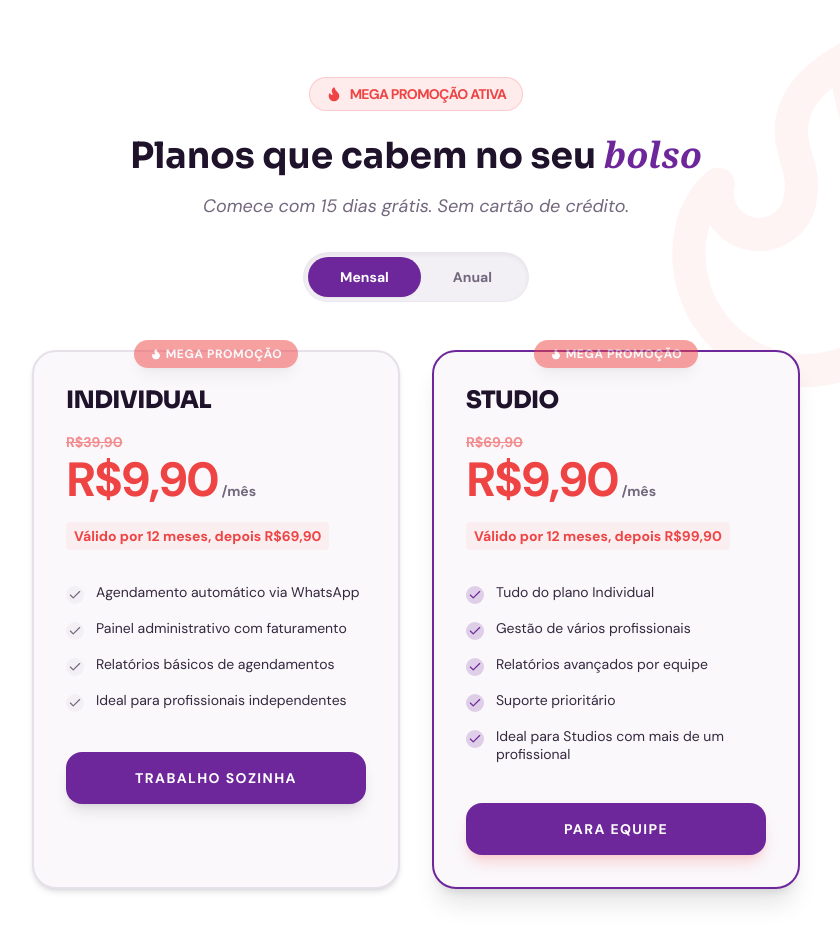
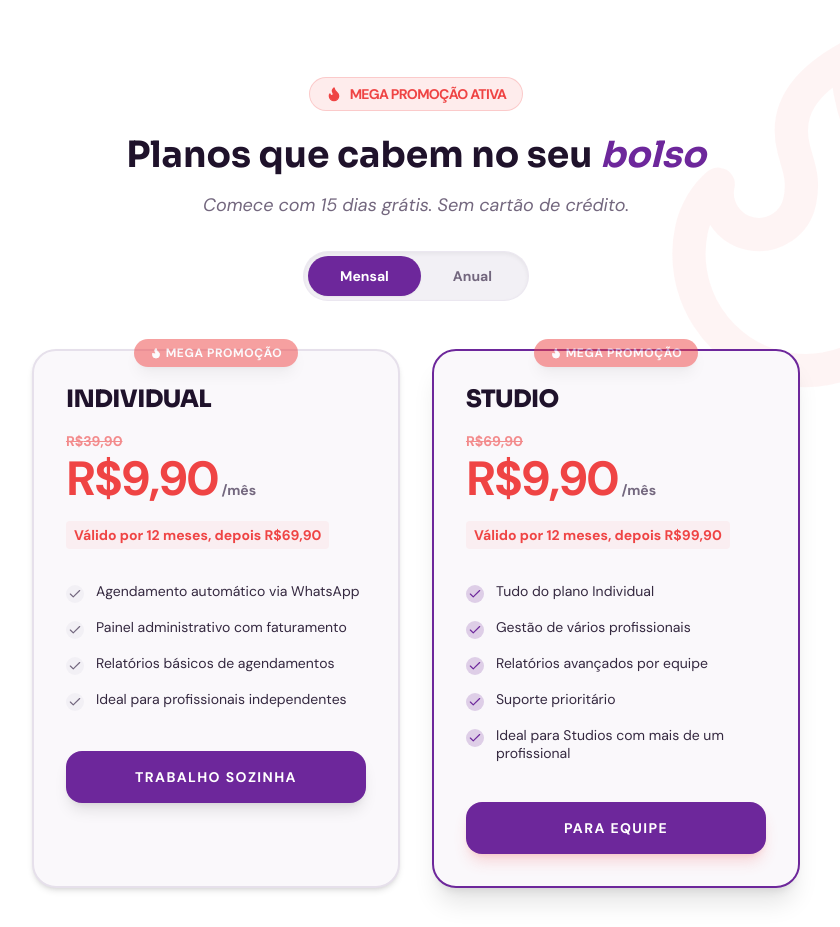
Before and after one commit to henriquearsenio/bellasnovalandingpage, a React (Vite) app: page / in a window 1280 px wide. Shown: the part 4080-5007 px from the top of the page, without its empty margins (224-1064 px from the left). Built offline with nearby package versions, Linux system fonts and the light colour scheme; the HTML template or start-up script is replaced by a standard one.

Commit message:
refatorado fonte da palavra bolso

```diff
--- a/src/components/PricingSection.tsx
+++ b/src/components/PricingSection.tsx
@@ -75,8 +75,9 @@ const PricingSection = () => {
 
           <h2 className="text-3xl md:text-4xl font-bold text-foreground mb-4">
             Planos que cabem no seu{" "}
-            <span className="text-primary italic font-serif">bolso</span>
+            <span className="text-primary italic">bolso</span>
           </h2>
+
           <p className="text-muted-foreground text-lg max-w-2xl mx-auto font-body mb-8 italic">
             Comece com 15 dias grátis. Sem cartão de crédito.
           </p>
```
